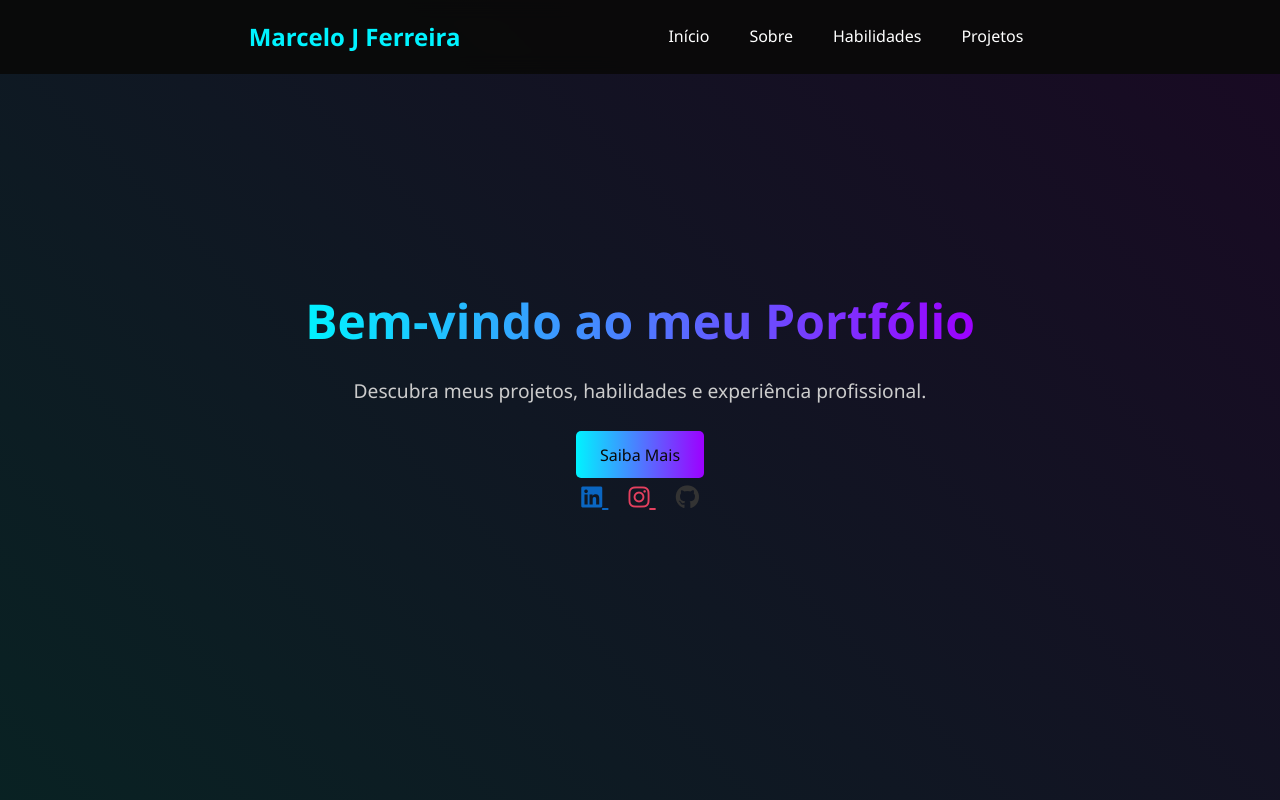
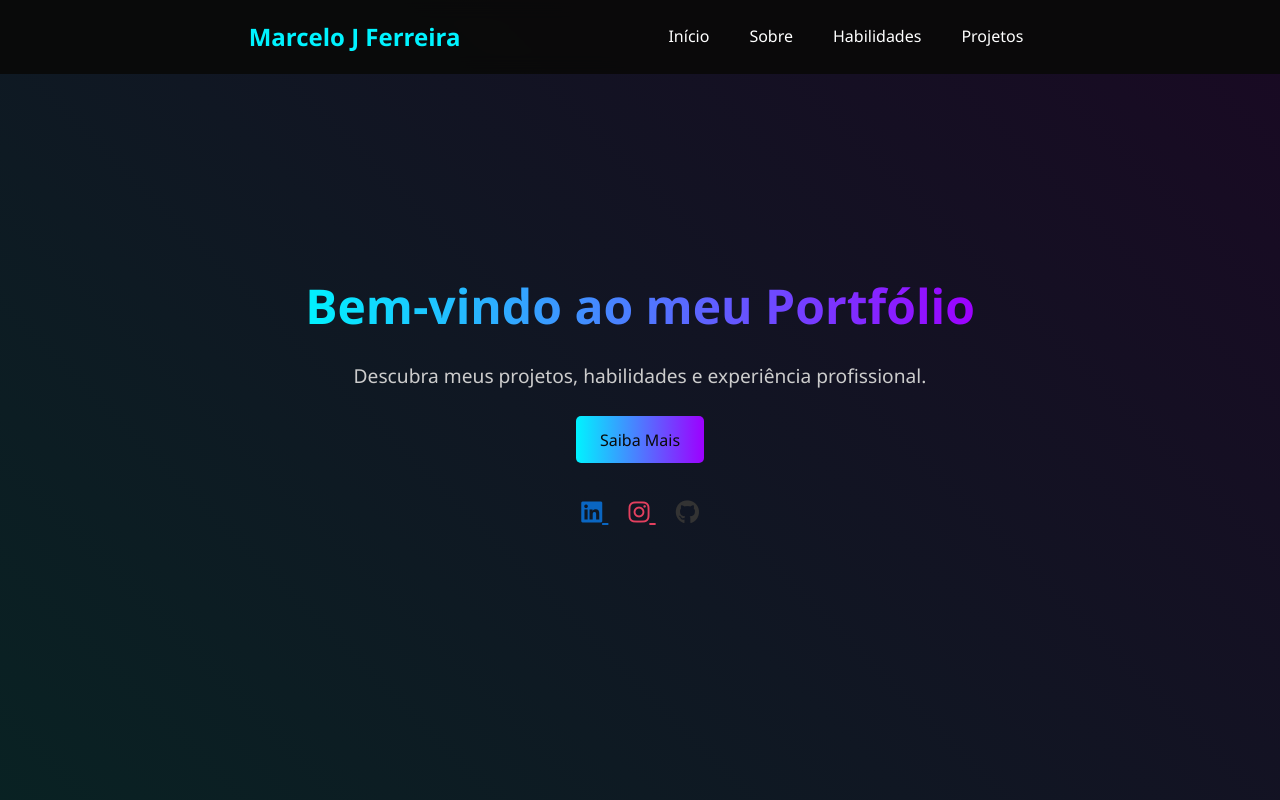
Before and after one commit to marcelojacint/projeto-portifolio, a plain HTML site: page Meu-Portfolio/index.html in a window 1280 px wide. Shown: the top 800 px of the page. Drawn offline with Linux system fonts and the light colour scheme.

Commit message:
melhorando espaçamento de icones redes sociais

```diff
--- a/Meu-Portfolio/css/styles.css
+++ b/Meu-Portfolio/css/styles.css
@@ -374,3 +374,6 @@ section {
     height: 200px;
   }
 }
+.redes-sociais{
+  margin-top: 30px;
+}
--- a/Meu-Portfolio/index.html
+++ b/Meu-Portfolio/index.html
@@ -25,7 +25,7 @@
         <button class="hero-btn" onclick="document.querySelector('#about').scrollIntoView({ behavior: 'smooth' });">
             Saiba Mais
         </button>
-        <div style="text-align: center; font-size: 24px;">
+        <div class="redes-sociais" style="text-align: center; font-size: 24px;">
             <!-- LinkedIn -->
             <a href="https://www.linkedin.com/in/marcelo-ferreiraa/" target="_blank" style="margin: 10px; color: #0a66c2;">
               <i class="fab fa-linkedin"></i>
```
